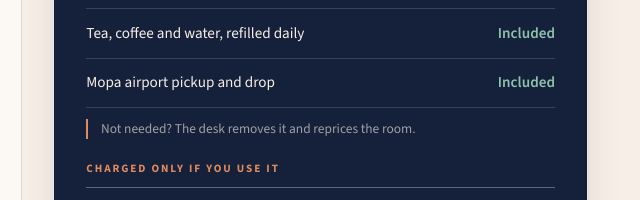
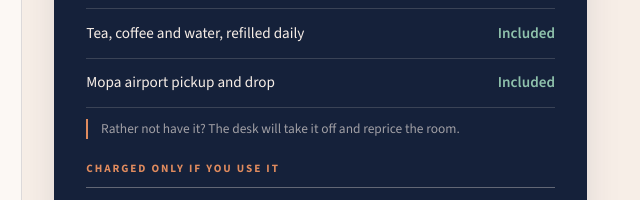
Before and after one commit to yadhunandhitha08-ui/zo-goa-reservation, a plain HTML site: page index.html in a window 1280 px wide. Shown: the part 1380-1580 px from the top of the page, 589-1229 px from the left. Drawn offline with nearby package versions, Linux system fonts and the light colour scheme.

Commit message:
Soften the transfer opt-out note
Same offer, said less curtly: a question rather than a two-word
fragment, and "will take it off" rather than the clipped present tense.

Co-Authored-By: Claude Opus 5 <noreply@anthropic.com>

```diff
--- a/index.html
+++ b/index.html
@@ -144,7 +144,7 @@
                 <div class="bill__row"><dt>Tea, coffee and water, refilled daily</dt><dd class="bill__free">Included</dd></div>
                 <div class="bill__row"><dt>Mopa airport pickup and drop</dt><dd class="bill__free">Included</dd></div>
               </dl>
-              <p class="bill__aside">Not needed? The desk removes it and reprices the room.</p>
+              <p class="bill__aside">Rather not have it? The desk will take it off and reprice the room.</p>
             </div>
 
             <div class="bill__set">
```
